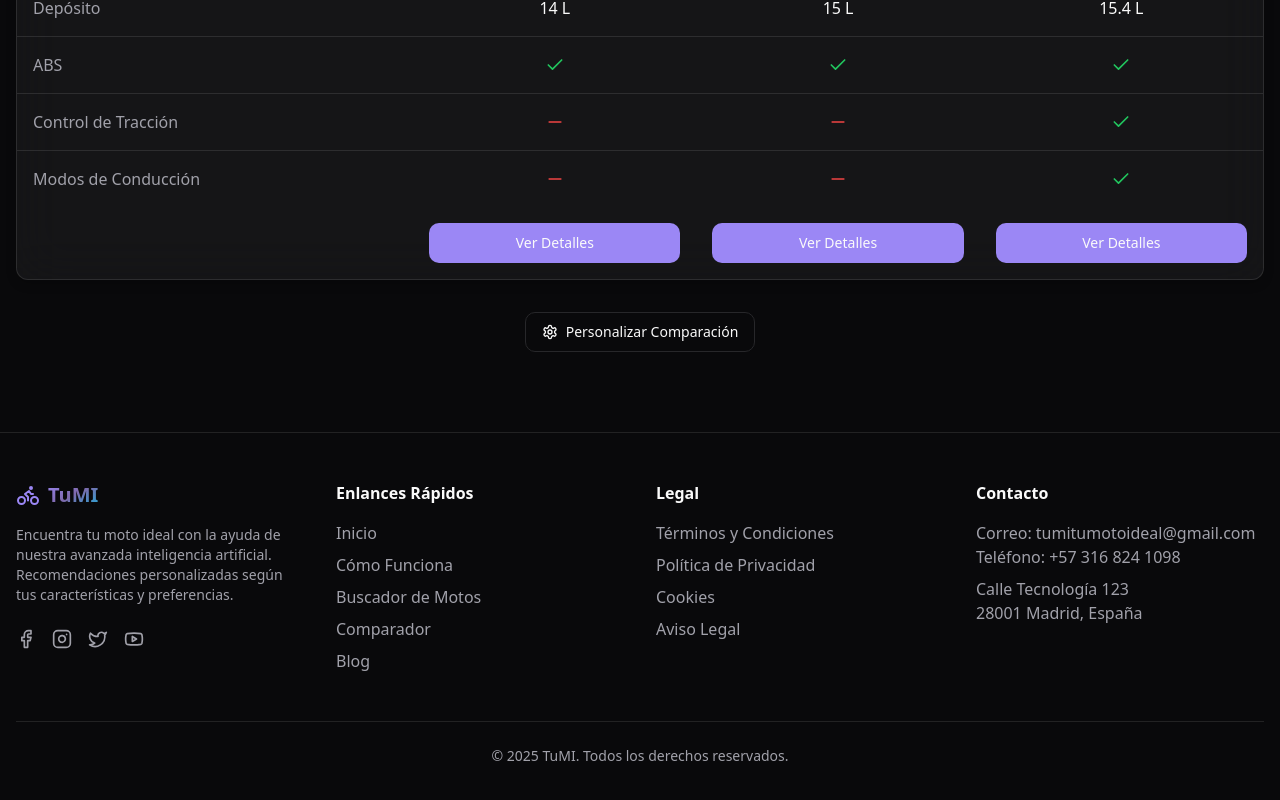
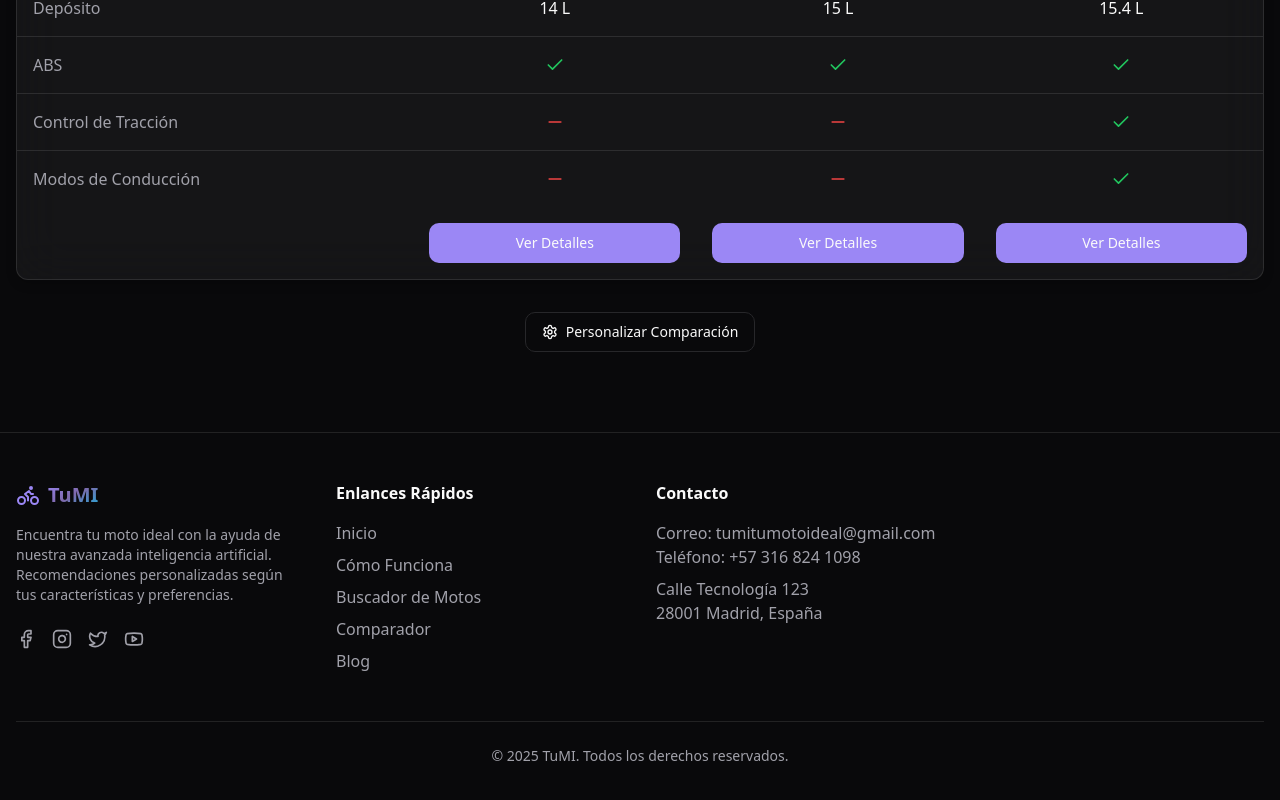
Before and after one commit to sntgrstrp/tumiv1, a React (Vite) app: page / in a window 1280 px wide. Shown: the part 3930-4730 px from the top of the page. Built offline with nearby package versions, Linux system fonts and the light colour scheme; no server answers.

Commit message:
Visual edit in Lovable
Edited UI in Lovable

```diff
--- a/src/components/Footer.tsx
+++ b/src/components/Footer.tsx
@@ -58,31 +58,7 @@ const Footer = () => {
             </ul>
           </div>
 
-          <div>
-            <h3 className="font-bold mb-4">Legal</h3>
-            <ul className="space-y-2">
-              <li>
-                <a href="#" className="text-muted-foreground hover:text-ubike transition-colors">
-                  Términos y Condiciones
-                </a>
-              </li>
-              <li>
-                <a href="#" className="text-muted-foreground hover:text-ubike transition-colors">
-                  Política de Privacidad
-                </a>
-              </li>
-              <li>
-                <a href="#" className="text-muted-foreground hover:text-ubike transition-colors">
-                  Cookies
-                </a>
-              </li>
-              <li>
-                <a href="#" className="text-muted-foreground hover:text-ubike transition-colors">
-                  Aviso Legal
-                </a>
-              </li>
-            </ul>
-          </div>
+
 
           <div>
             <h3 className="font-bold mb-4">Contacto</h3>
```
